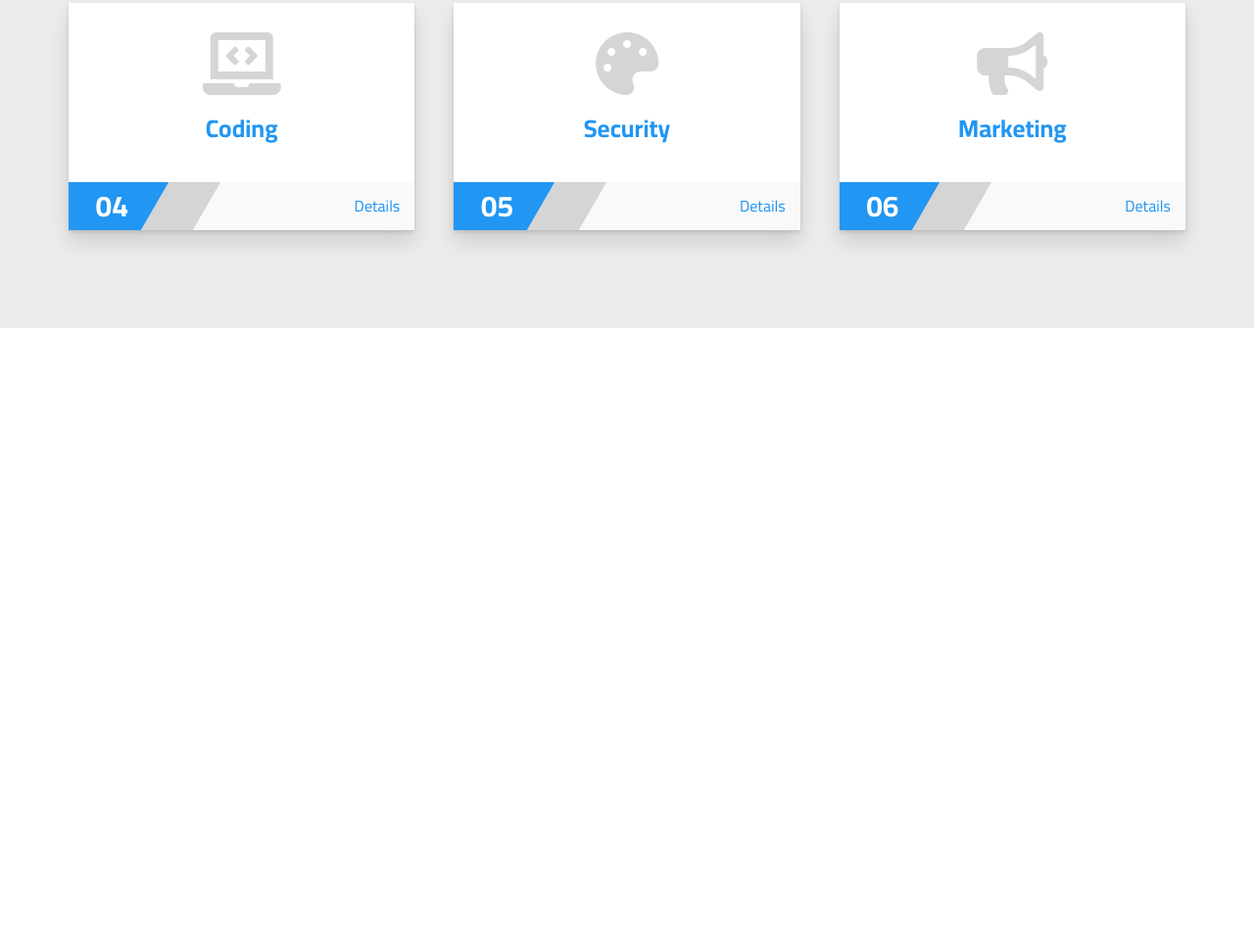
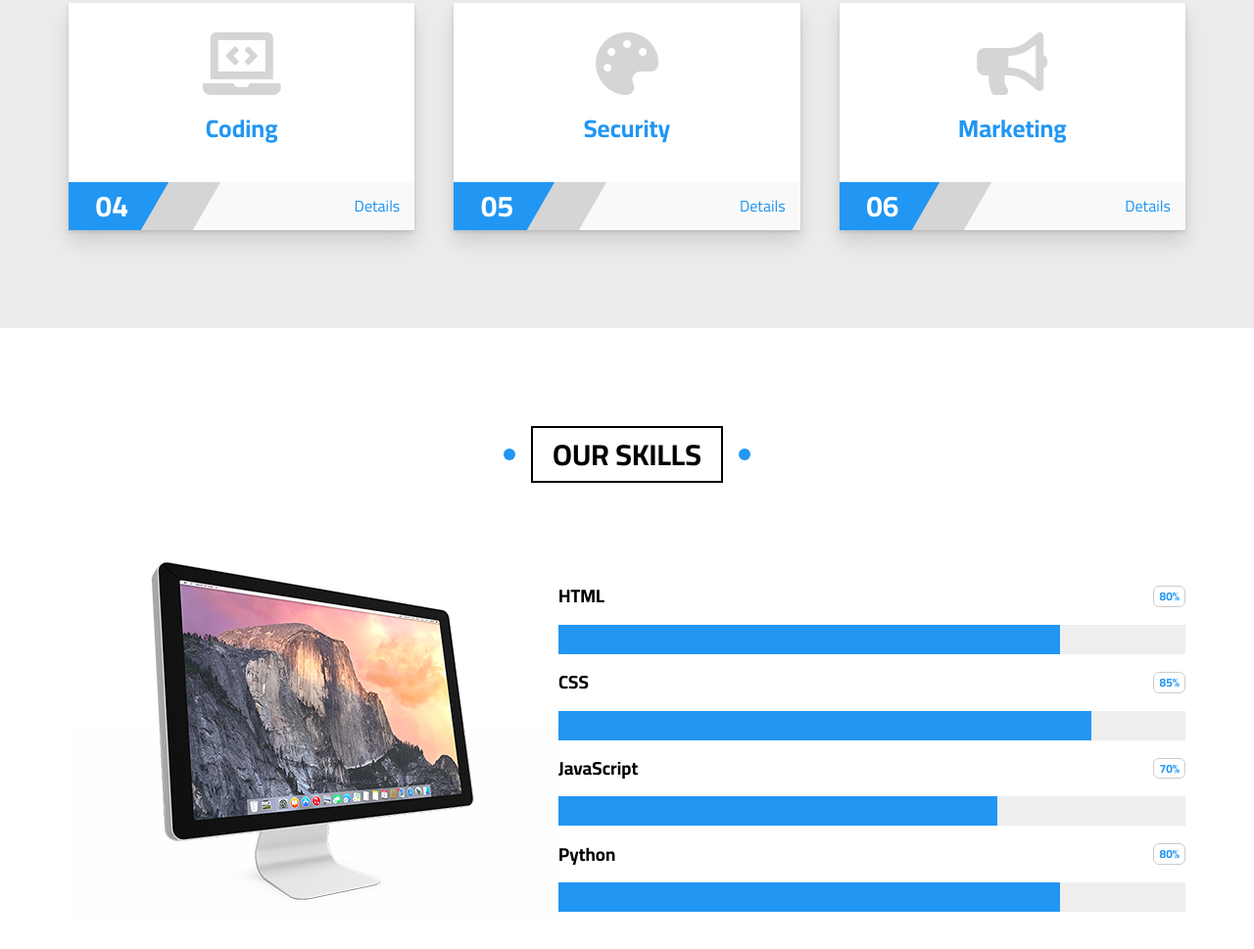
Before and after one commit to eng-a-raouf1/HTML_And_CSS_Template-3, a plain HTML site: page index.html in a window 1280 px wide. Shown: the part 7128-8097 px from the top of the page at 98% size. Before the commit the page ends 7463 px from the top, so only its background shows below. Drawn offline with Linux system fonts and the light colour scheme.

Commit message:
add skills

```diff
--- a/css/ahmed.css
+++ b/css/ahmed.css
@@ -875,9 +875,9 @@
     background-color: var(--section-background);
 }
 
-.services .container{
+.services .container {
     display: grid;
-    grid-template-columns: repeat(auto-fill,minmax(300px,1fr));
+    grid-template-columns: repeat(auto-fill, minmax(300px, 1fr));
     gap: 40px;
 }
 
@@ -890,7 +890,7 @@
     overflow: hidden;
 }
 
-.services .box::before{
+.services .box::before {
     content: "";
     position: absolute;
     top: 0;
@@ -902,11 +902,11 @@
     transition: var(--main-transition);
 }
 
-.services .box:hover::before{
+.services .box:hover::before {
     width: 100%;
 }
 
-.services .box:hover{
+.services .box:hover {
     transform: translateY(-10px);
 }
 
@@ -931,7 +931,7 @@
     position: relative;
 }
 
-.services .box .info::before{
+.services .box .info::before {
     content: "0" counter(services);
     position: absolute;
     top: 0;
@@ -948,7 +948,7 @@
     padding-right: 15px;
 }
 
-.services .box .info::after{
+.services .box .info::after {
     content: "";
     position: absolute;
     top: 0;
@@ -962,7 +962,61 @@
 .services .box .info a {
     color: var(--main-color);
 }
+
 /* End Services */
+/* Start Skills */
+.our-skills {
+    padding-top: var(--main-padding-top);
+    padding-bottom: var(--main-padding-bottom);
+    position: relative;
+}
+
+.our-skills .container {
+    display: flex;
+    align-items: center;
+}
+
+@media (max-width: 991px) {
+    .our-skills img {
+        display: none;
+    }
+}
+
+.our-skills .skills {
+    flex: 1;
+}
+
+.our-skills .skills .skill h3 {
+    display: flex;
+    justify-content: space-between;
+    align-items: center;
+    margin: 18px 0;
+}
+
+.our-skills .skills .skill h3 span {
+    font-size: 12px;
+    color: var(--main-color);
+    border: 1px solid #ccc;
+    border-radius: 6px;
+    padding: 3px 5px;
+}
+
+.our-skills .skills .skill .the-progress {
+    background-color: #eee;
+    height: 30px;
+    position: relative;
+}
+
+.our-skills .skills .skill .the-progress span {
+    content: "";
+    position: absolute;
+    top: 0;
+    left: 0;
+    height: 100%;
+    background-color: var(--main-color);
+    transition: width 0.5 linear;
+}
+/* End Skills */
 /* Start Animation */
 @keyframes up-and-down {
 
--- a/index.html
+++ b/index.html
@@ -519,6 +519,40 @@
         </div>
     </div>
     <!-- End Services -->
+    <!-- Start Skills-->
+    <div class="our-skills" id="our-skills">
+        <h2 class="main-title">Our Skills</h2>
+        <div class="container">
+            <img src="images/skills.png" alt="">
+            <div class="skills">
+                <div class="skill">
+                    <h3>HTML <span>80%</span></h3>
+                    <div class="the-progress">
+                        <span style="width: 80%"></span>
+                    </div>
+                </div>
+                <div class="skill">
+                    <h3>CSS <span>85%</span></h3>
+                    <div class="the-progress">
+                        <span style="width: 85%"></span>
+                    </div>
+                </div>
+                <div class="skill">
+                    <h3>JavaScript <span>70%</span></h3>
+                    <div class="the-progress">
+                        <span style="width: 70%"></span>
+                    </div>
+                </div>
+                <div class="skill">
+                    <h3>Python <span>80%</span></h3>
+                    <div class="the-progress">
+                        <span style="width: 80%"></span>
+                    </div>
+                </div>
+            </div>
+        </div>
+    </div>
+    <!-- End Skills-->
 </body>
 
 </html>
```
